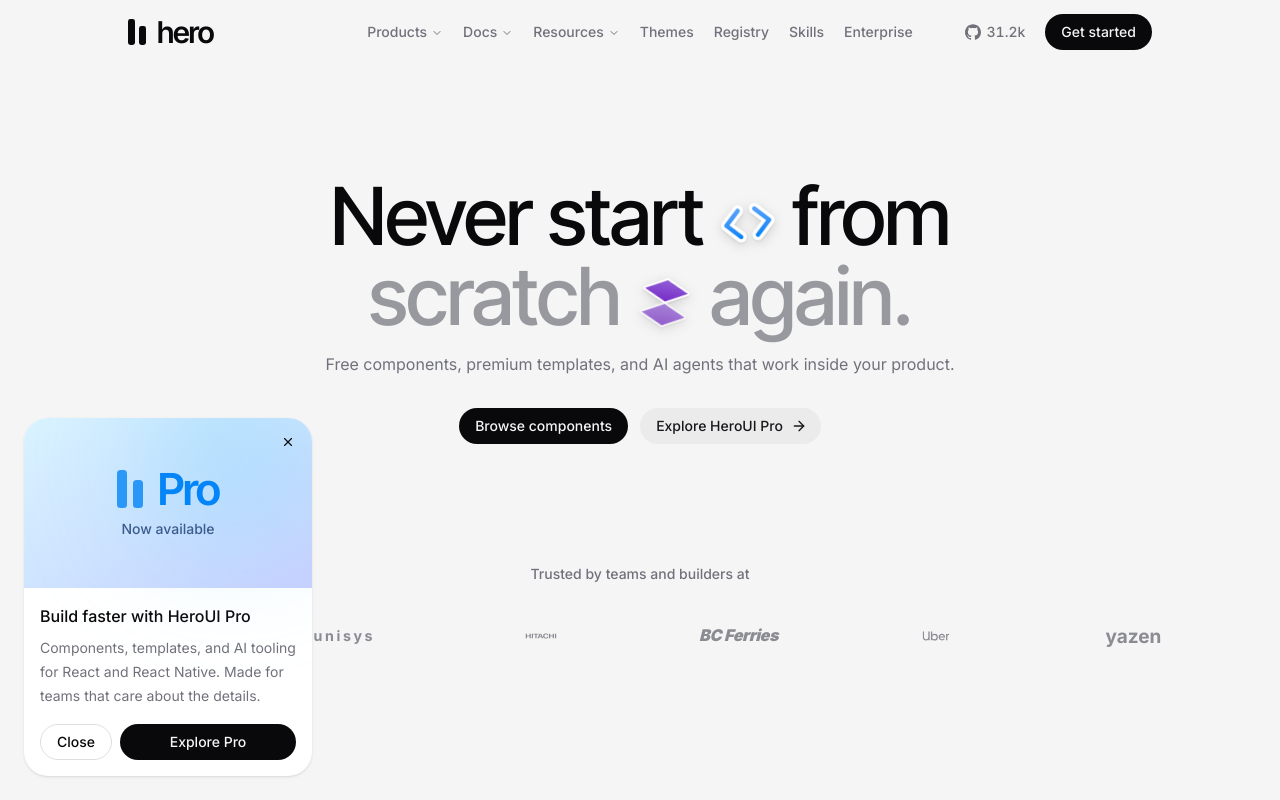
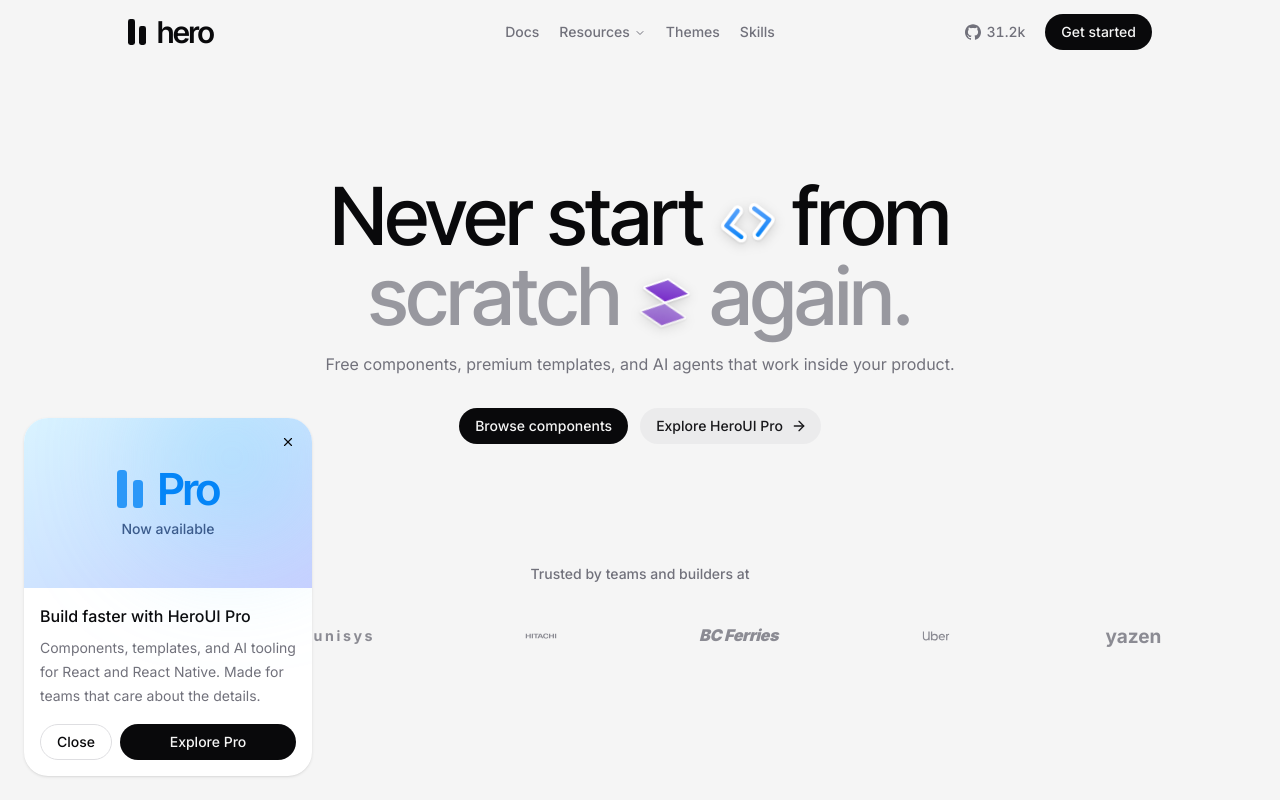
Before and after one commit to sagarkemble/herocn, a Next.js app: page / in a window 1280 px wide. Shown: the top 800 px of the page. Built offline with nearby package versions, Linux system fonts and the light colour scheme.

Commit message:
feat(landing): refactor header navigation to use links and simplify resource structure

```diff
--- a/components/landing/header.tsx
+++ b/components/landing/header.tsx
@@ -1,6 +1,7 @@
 "use client"
 
 import * as React from "react"
+import Link from "next/link"
 import { useTheme } from "next-themes"
 import { EqualIcon, MonitorIcon, MoonIcon, SunIcon } from "lucide-react"
 import { siGithub } from "simple-icons"
@@ -20,26 +21,15 @@ import { Sheet, SheetContent, SheetHeader, SheetTitle, SheetTrigger } from "@/co
 import { ToggleGroup, ToggleGroupItem } from "@/components/ui/toggle-group"
 import { BrandIcon, ctaPrimary } from "./ui-bits"
 
-const menus: Record<string, { title: string; description: string; href?: string }[]> = {
-  Products: [
-    { title: "HeroUI Open Source", description: "Free components for React and React Native." },
-    { title: "HeroUI Pro", description: "Premium components, templates, themes, and more." },
-    { title: "HeroUI Agents", description: "An embeddable agent that takes action inside your product." },
-    { title: "HeroSpace", description: "Mail, calendar, and tasks in one Mac app." },
-  ],
-  Docs: [
-    { title: "HeroUI React", description: "Quick start, components, theming, styling.", href: "/docs" },
-    { title: "HeroUI Native", description: "Components for React Native." },
-    { title: "HeroUI Pro", description: "Components, templates, Figma, licensing." },
-    { title: "HeroUI Agents", description: "Installation, generative UI, API reference." },
-  ],
-  Resources: [
+const resources = [
   { title: "Blog", description: "Guides and updates." },
-    { title: "For coding agents", description: "MCPs, agent skills, llms.txt, AGENTS.md." },
+  { title: "For coding agents", description: "MCPs, agent skills, llms.txt, AGENTS.md.", href: "/docs/skills" },
   { title: "Discord", description: "Get help and share what you ship." },
   { title: "Releases", description: "What's new across HeroUI." },
-  ],
-}
+]
+
+const navLinkClass =
+  "inline-flex h-8 items-center px-2 font-medium text-muted-foreground text-sm hover:text-foreground"
 
 /** Text wordmark (no logo artwork copied). */
 export function Wordmark({ className }: { className?: string }) {
@@ -104,16 +94,24 @@ export function SiteHeader() {
         )}
       >
         <Wordmark className="justify-self-start" />
-        <NavigationMenu className={cn("transition-transform duration-300 motion-reduce:transition-none max-md:hidden", scrolled && "md:-translate-x-1")}>
+        <nav
+          className={cn(
+            "flex items-center gap-1 transition-transform duration-300 motion-reduce:transition-none max-md:hidden",
+            scrolled && "md:-translate-x-1",
+          )}
+        >
+          <Link href="/docs" className={navLinkClass}>
+            Docs
+          </Link>
+          <NavigationMenu>
             <NavigationMenuList className="gap-1">
-            {Object.entries(menus).map(([label, items]) => (
-              <NavigationMenuItem key={label}>
+              <NavigationMenuItem>
                 <NavigationMenuTrigger className="h-8 bg-transparent px-2 font-medium text-muted-foreground text-sm hover:bg-transparent hover:text-foreground data-[popup-open]:bg-transparent data-[popup-open]:text-foreground">
-                  {label}
+                  Resources
                 </NavigationMenuTrigger>
                 <NavigationMenuContent>
                   <ul className="grid w-[30rem] grid-cols-2 gap-1 p-1">
-                    {items.map((p) => (
+                    {resources.map((p) => (
                       <li key={p.title}>
                         <NavigationMenuLink href={p.href ?? "#"} className="flex flex-col items-start gap-1">
                           <span className="font-medium text-sm">{p.title}</span>
@@ -124,29 +122,15 @@ export function SiteHeader() {
                   </ul>
                 </NavigationMenuContent>
               </NavigationMenuItem>
-            ))}
-            <NavigationMenuItem>
-              <NavigationMenuLink href="/themes" className="h-8 px-2 font-medium text-muted-foreground text-sm hover:bg-transparent hover:text-foreground">
-                Themes
-              </NavigationMenuLink>
-            </NavigationMenuItem>
-            <NavigationMenuItem>
-              <NavigationMenuLink href="/registry" className="h-8 px-2 font-medium text-muted-foreground text-sm hover:bg-transparent hover:text-foreground">
-                Registry
-              </NavigationMenuLink>
-            </NavigationMenuItem>
-            <NavigationMenuItem>
-              <NavigationMenuLink href="/docs/skills" className="h-8 px-2 font-medium text-muted-foreground text-sm hover:bg-transparent hover:text-foreground">
-                Skills
-              </NavigationMenuLink>
-            </NavigationMenuItem>
-            <NavigationMenuItem>
-              <NavigationMenuLink href="#" className="h-8 px-2 font-medium text-muted-foreground text-sm hover:bg-transparent hover:text-foreground">
-                Enterprise
-              </NavigationMenuLink>
-            </NavigationMenuItem>
             </NavigationMenuList>
           </NavigationMenu>
+          <Link href="/themes" className={navLinkClass}>
+            Themes
+          </Link>
+          <Link href="/docs/skills" className={navLinkClass}>
+            Skills
+          </Link>
+        </nav>
         <div className="flex h-8 items-center gap-5 justify-self-end max-md:gap-1.5">
           <a
             href="#"
@@ -170,20 +154,23 @@ export function SiteHeader() {
                 <SheetTitle>Menu</SheetTitle>
               </SheetHeader>
               <nav className="flex flex-col gap-1 px-4">
-                {["Products", "Docs", "Themes", "Registry", "Skills", "Resources", "Enterprise"].map((l) =>
-                  l === "Docs" || l === "Themes" || l === "Registry" || l === "Skills" ? (
-                    <a
-                      key={l}
-                      href={l === "Docs" ? "/docs" : l === "Themes" ? "/themes" : l === "Skills" ? "/docs/skills" : "/registry"}
-                      className={buttonVariants({ variant: "ghost", className: "justify-start" })}
-                    >
-                      {l}
+                {(
+                  [
+                    ["Docs", "/docs"],
+                    ["Themes", "/themes"],
+                    ["Skills", "/docs/skills"],
+                    ["Resources", "#"],
+                  ] as const
+                ).map(([label, href]) =>
+                  href === "#" ? (
+                    <Button key={label} variant="ghost" className="justify-start">
+                      {label}
+                    </Button>
+                  ) : (
+                    <a key={label} href={href} className={buttonVariants({ variant: "ghost", className: "justify-start" })}>
+                      {label}
                     </a>
-                  ) : (
-                    <Button key={l} variant="ghost" className="justify-start">
-                      {l}
-                    </Button>
-                  )
+                  ),
                 )}
                 <Separator className="my-2" />
                 <div className="flex items-center justify-between">
```
Lines whose indentation alone changed are shown as unchanged.
